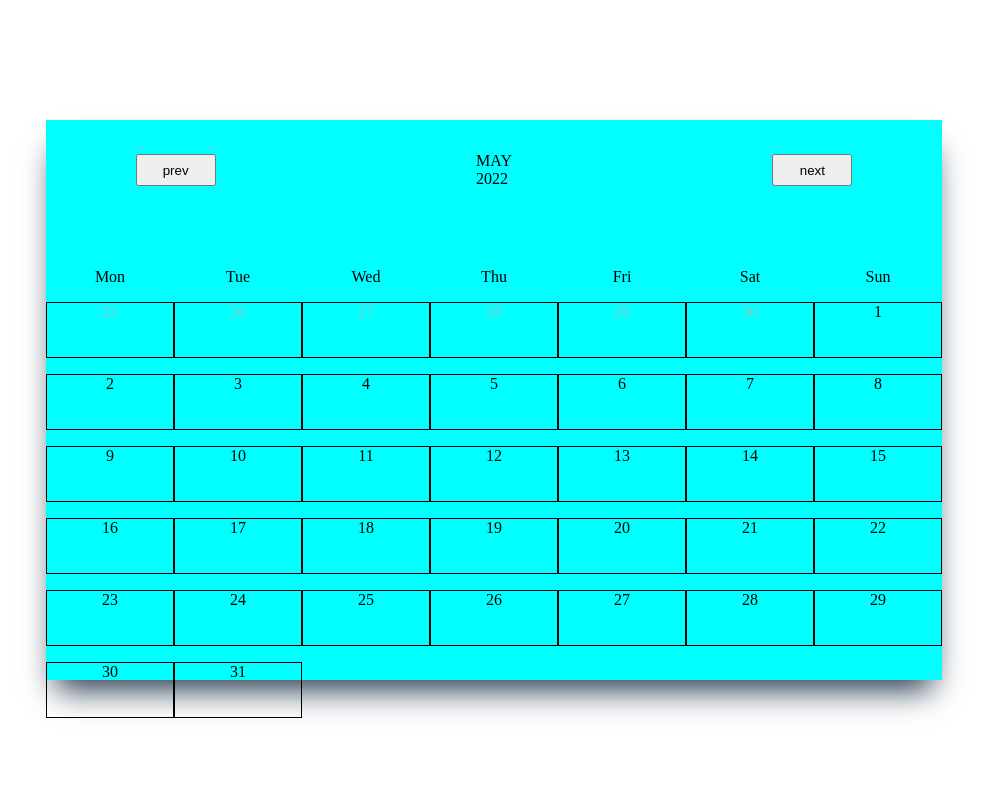
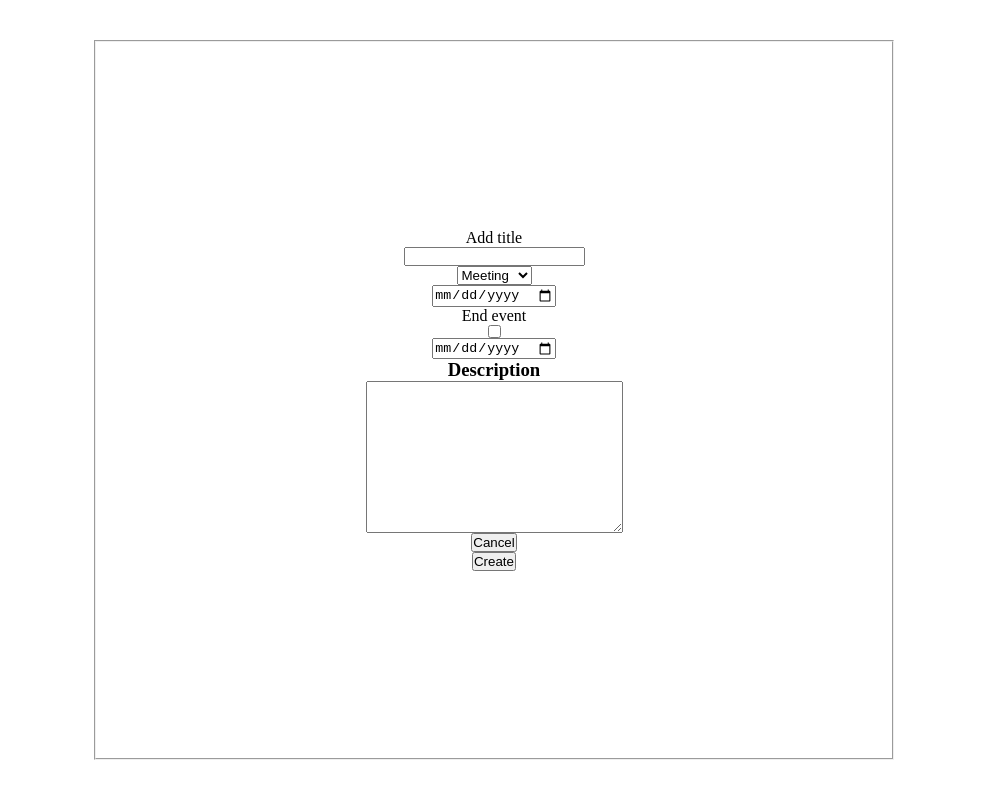
Before and after one commit to reduansj/calendar, a plain HTML site: page index.html in a window 1280 px wide. Shown: the whole page, without its empty margins (146-1133 px from the left). Drawn offline with Linux system fonts and the light colour scheme.

Commit message:
madal html structure

```diff
--- a/index.html
+++ b/index.html
@@ -6,7 +6,9 @@
     <meta name="viewport" content="width=device-width, initial-scale=1.0" />
     <title>Document</title>
     <script src="scripts/script.js" defer></script>
+    <script src="scripts/modal.js" ></script>
     <link rel="stylesheet" href="styles/style.css" />
+    <link rel="stylesheet" href="styles/modals.css" />
   </head>
   <body>
     <section id="calendar" class="calendar">
@@ -15,12 +17,16 @@
           class="calendar__prev header__btn"
           id="prev"
           onclick="prevDate()"
-        >prev</button>
+        >
+          prev
+        </button>
         <div class="calendar__header__date">
-        <section class="calendar__header__date-month" id="calendarMonth">
-          APRIL
-        </section>
-        <section class="calendar__header__date-year" id="calendarYear">2022</section>
+          <section class="calendar__header__date-month" id="calendarMonth">
+            APRIL
+          </section>
+          <section class="calendar__header__date-year" id="calendarYear">
+            2022
+          </section>
         </div>
         <button
           class="calendar__next header__btn"
@@ -30,7 +36,7 @@
           next
         </button>
       </header>
-      <section class="calendar__weeks">
+      <section class="calendar__weeks" >
         <section class="calendar__week__item">Mon</section>
         <section class="calendar__week__item">Tue</section>
         <section class="calendar__week__item">Wed</section>
@@ -39,7 +45,61 @@
         <section class="calendar__week__item">Sat</section>
         <section class="calendar__week__item">Sun</section>
       </section>
-      <section class="calendar__days calendar__days-style" id="calendarDays"></section>
+      <section
+        class="calendar__days calendar__days-style"
+        id="calendarDays"
+      ></section>
     </section>
+    <form>
+      <fieldset class="form__header">
+        <label for="title">Add title</label>
+        <input
+          type="text"
+          name="event-title"
+          class="form__header-title"
+          id="form__header-title"
+        />
+
+        <select
+          id="form__header-event-type"
+          class="form__header-event-type"
+          name="cars"
+        >
+          <option value="meeting">Meeting</option>
+          <option value="personal">Personal</option>
+          <option value="study">Study</option>
+          <option value="birthday">Birthday</option>
+        </select>
+        <input
+          type="date"
+          name="event-date"
+          class="form__header-date"
+          id="form__header-date"
+        />
+        <label for="end-date">End event</label>
+        <input
+          type="checkbox"
+          class="form__header-checkbox-date"
+          id="form__header-checkbox-date"
+          name="end-date"
+          value="date"
+        />
+        <input
+          type="date"
+          name="end-date"
+          class="form__header-date"
+          id="form__header-end-date"
+        />
+        <h3>Description</h3>
+        <textarea
+          name="description"
+          id="form__header-textarea"
+          cols="30"
+          rows="10"
+        ></textarea>
+        <button class="form__header-btn-cancel">Cancel</button>
+        <button class="form__header-btn-create" id="form__header-btn-create">Create</button>
+      </fieldset>
+    </form>
   </body>
 </html>
--- /dev/null
+++ b/scripts/modal.js
@@ -0,0 +1,24 @@
+// export {}
+// event data for the localstorage
+let eventData = {
+key: '',
+title: '',
+date: [],
+endDate: [],
+remainder: '',
+description: '',
+type: ''
+}
+
+//modal verification
+const titleEvent = document.getElementById('form__header-title');
+const eventDate = document.getElementById('form__header-date')
+const btnValidation = document.getElementById('form__header-btn-create').addEventListener('click', )
+
+ function validationForm() {
+     if (condition) {
+
+     } else {
+
+     }
+ }
--- a/scripts/script.js
+++ b/scripts/script.js
@@ -1,3 +1,4 @@
+// import{}
 //GLOBAL VARIABLES
 //GET CURRENT DATE AND DAYS OF MONTH
 //Create object date , get current full date
@@ -108,3 +109,26 @@ function getStartDay() {
     calendarDays.appendChild(day);
   }
 }
+//event data
+let eventData = {
+  key: '',
+  title: '',
+  date: [],
+  endDate: [],
+  remainder: '',
+  description: '',
+  type: ''
+  }
+
+//modal verification
+const titleEvent = document.getElementById('form__header-title');
+const eventDate = document.getElementById('form__header-date')
+const btnValidation = document.getElementById('form__header-btn-create').addEventListener('click', )
+
+ function validationForm() {
+     if (condition) {
+
+     } else {
+
+     }
+ }
--- /dev/null
+++ b/styles/modals.css
@@ -0,0 +1,8 @@
+.form__header {
+    display: flex;
+    flex-direction: column;
+    justify-content: center;
+    align-items: center;
+    width: 100vh;
+    height: 90vh;
+}
--- a/styles/style.css
+++ b/styles/style.css
@@ -15,6 +15,7 @@ body {
 
 /*!CALENDAR COINTAINER*/
 .calendar {
+  display: none;
   width: 70%;
   height: 70%;
   background-color: aqua;
@@ -23,7 +24,7 @@ body {
 
 /* !CALENDAR HEADER*/
 .calendar__header {
-  display: flex;
+  display: none;
   justify-content: space-between;
   align-items: center;
   margin: 0  10%;
@@ -62,8 +63,7 @@ body {
 .calendar__days-style li{
   margin-top: 2vh;
   height: 3.5rem;
-  text-align: ;
-  border: 1px solid black;
+
 }
 .calendar__days li {
   text-align: center;
```
